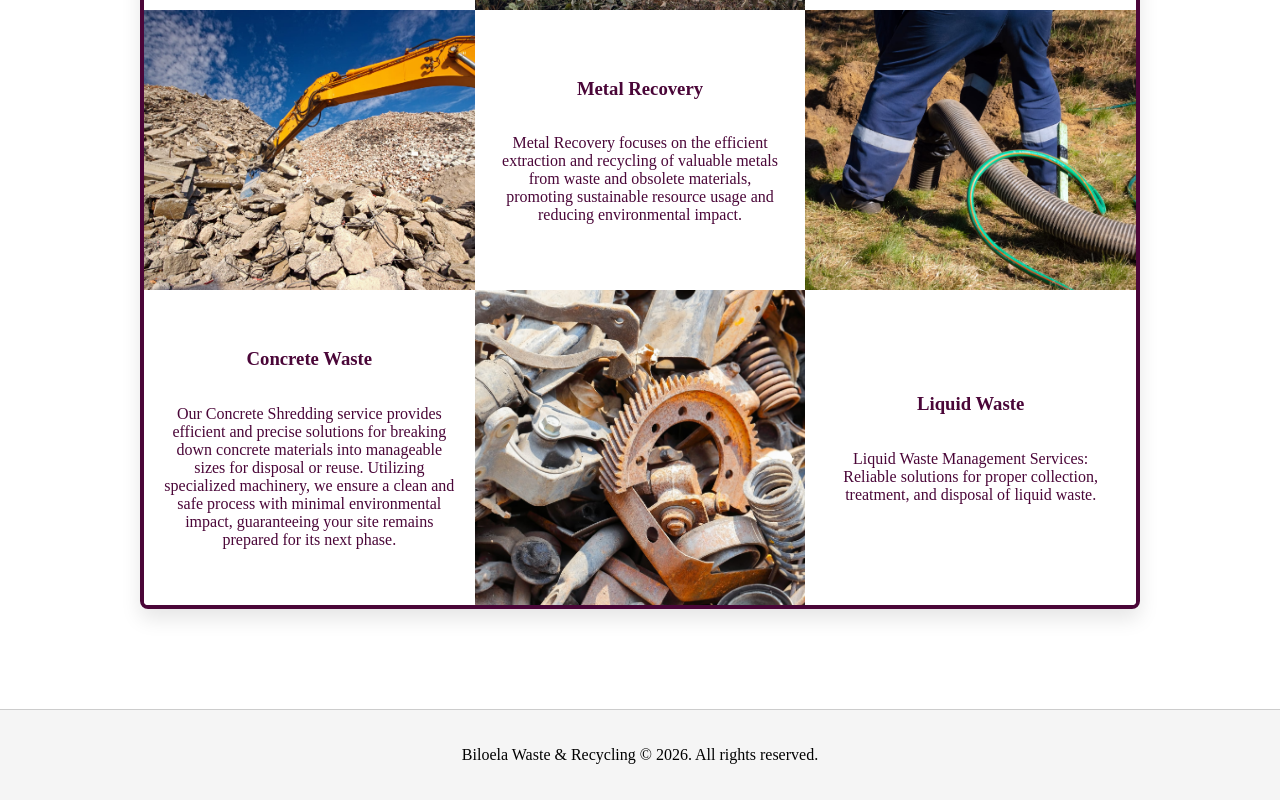
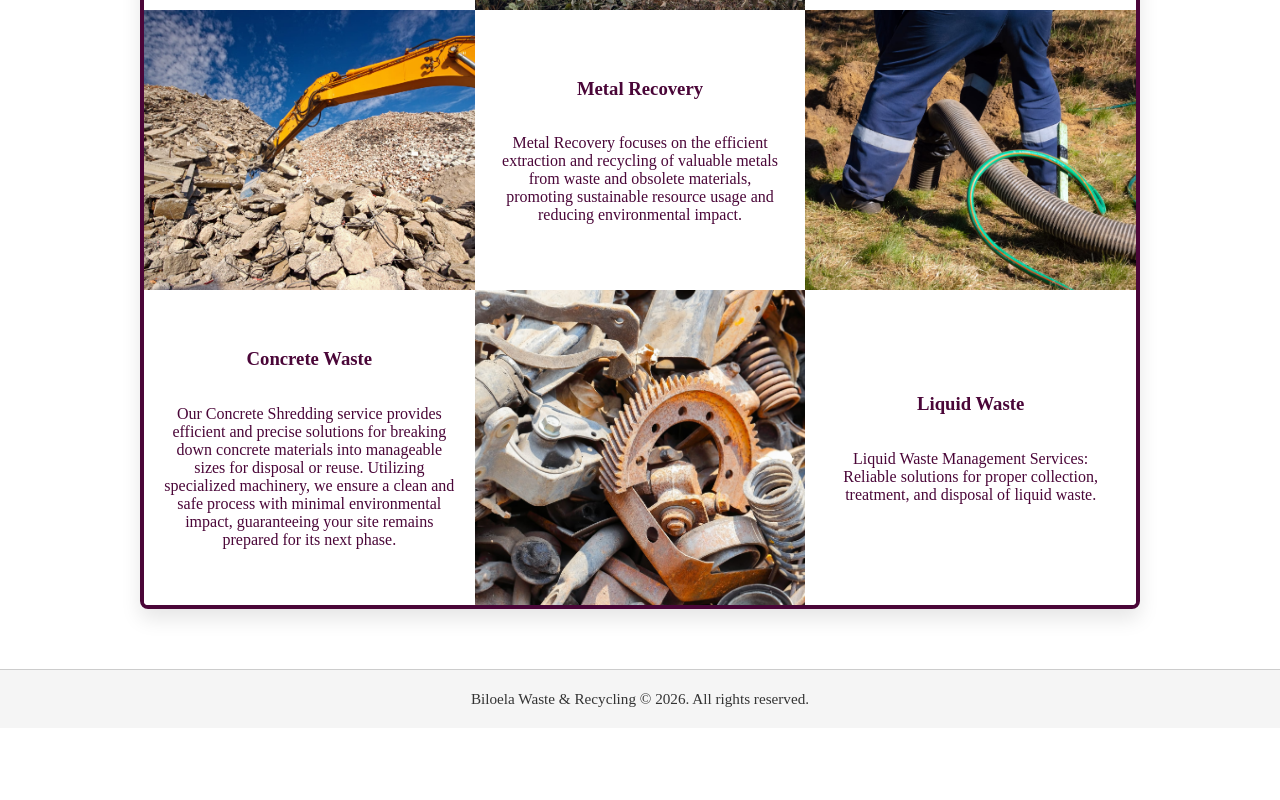
Before and after one commit to help-me202/bwrecycling, a website: page HTML/recyclable.html in a window 1280 px wide. Shown: the part 863-1663 px from the top of the page. After the commit the page ends 1591 px from the top, so only its background shows below. Drawn offline with Linux system fonts and the light colour scheme; a web font is replaced by a local one.

Commit message:
footer styling

```diff
--- a/CSS/index.css
+++ b/CSS/index.css
@@ -8,6 +8,16 @@ body {
 
 .site-footer {
   margin-top: auto;
+  text-align: center;
+  padding: 20px;
+  border-top: 1px solid #cccccc;
+  background-color: #f5f5f5;
+  color: #333333;
+}
+
+.site-footer p {
+  margin: 0;
+  font-size: 0.95rem;
 }
 
 .top-banner {
--- a/HTML/recyclable.html
+++ b/HTML/recyclable.html
@@ -117,15 +117,7 @@
         </div>
       </div>
     </main>
-    <footer
-      style="
-        text-align: center;
-        padding: 20px;
-        margin-top: 40px;
-        border-top: 1px solid #ccc;
-        background-color: #f5f5f5;
-      "
-    >
+    <footer class="site-footer">
       <p>Biloela Waste & Recycling &copy; 2026. All rights reserved.</p>
     </footer>
   </body>
```
Also changed, not shown: HTML/contact us.html (+1 -10 lines), HTML/index.html (+2 -0 lines), HTML/prohibited waste types.html (+1 -9 lines), HTML/waste hook bins.html (+1 -9 lines).
